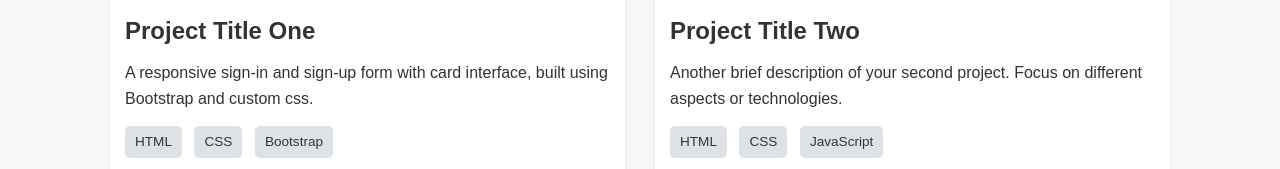
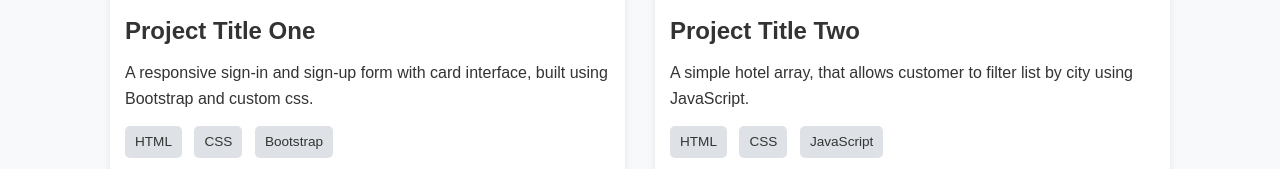
Before and after one commit to AJOH1/angeloPage, a plain HTML site: page index.html in a window 1280 px wide. Shown: the part 2624-2793 px from the top of the page. Drawn offline with Linux system fonts and the light colour scheme.

Commit message:
i edited a text in my project box 2

```diff
--- a/index.html
+++ b/index.html
@@ -139,7 +139,7 @@
                 <div class="project-card">
                     <img src="img/pic3.png" alt="Project 2 Thumbnail">
                     <h3>Project Title Two</h3>
-                    <p>Another brief description of your second project. Focus on different aspects or technologies.</p>
+                    <p>A simple hotel array, that allows customer to filter list by city using JavaScript.</p>
                     <div class="project-tech">
                         <span>HTML</span> <span>CSS</span> <span>JavaScript</span>
                     </div>
```
